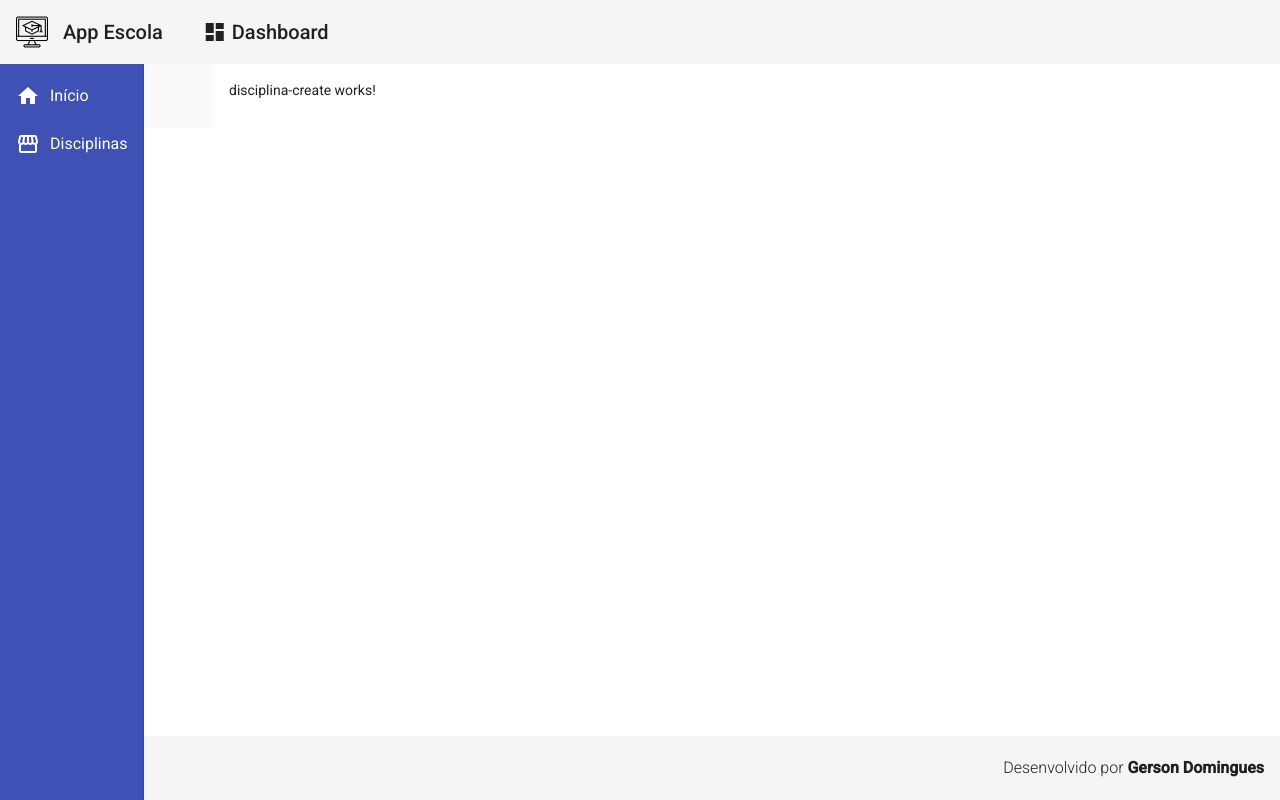
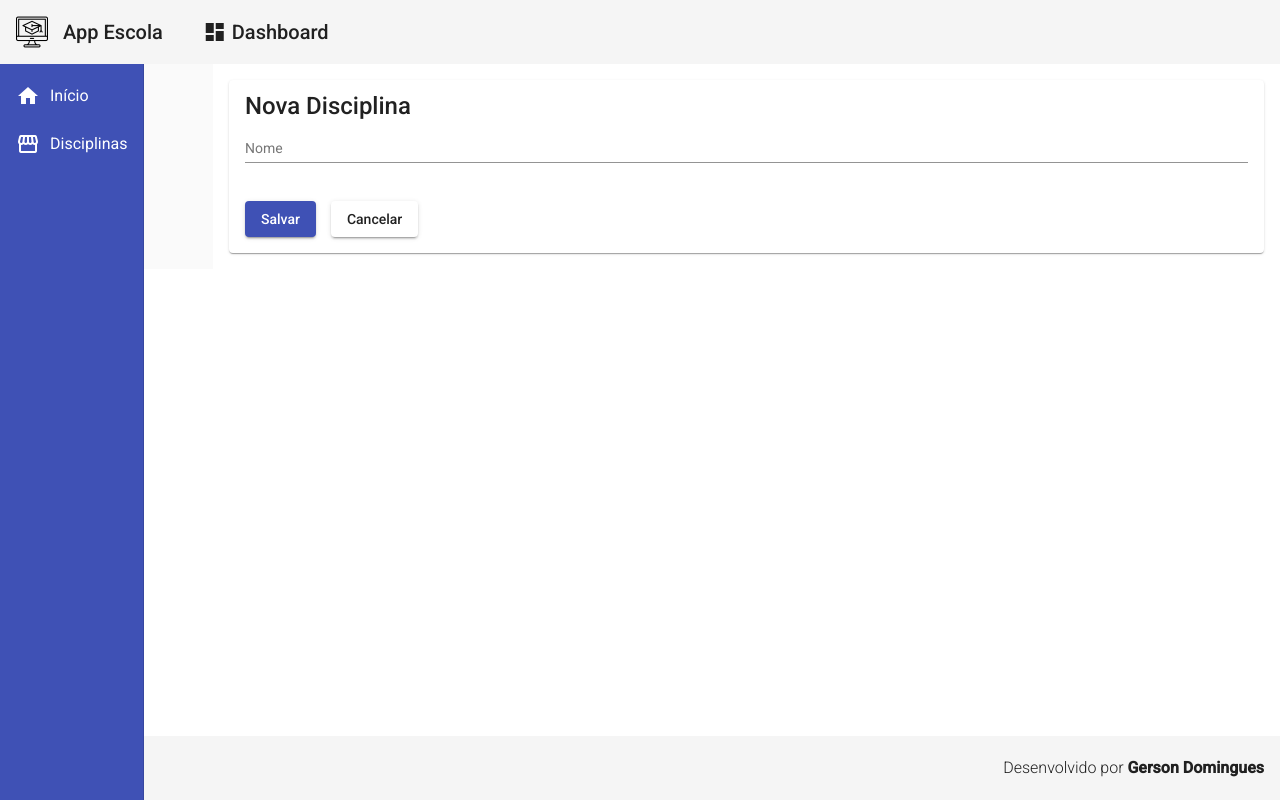
Before and after one commit to GersonDomingues/app-escola-angular, an Angular app: page /disciplinas/create in a window 1280 px wide. Built offline with nearby package versions, Linux system fonts and the light colour scheme.

Commit message:
"Inserindo uma nova Disciplina com Post"

```diff
--- a/src/app/app.module.ts
+++ b/src/app/app.module.ts
@@ -26,6 +26,7 @@ import { FormsModule} from '@angular/forms';
 import { MatFormFieldModule} from '@angular/material/form-field';
 import { MatInputModule} from '@angular/material/input';
 import { MatTableModule } from '@angular/material/table';
+import { MatSnackBarModule} from '@angular/material/snack-bar'
 
 
 @NgModule({
@@ -56,7 +57,8 @@ import { MatTableModule } from '@angular/material/table';
     MatInputModule,
     MatTableModule,
     MatPaginatorModule,
-    MatSortModule
+    MatSortModule,
+    MatSnackBarModule
 
   ],
   providers: [],
--- a/src/app/components/disciplina/disciplina-create/disciplina-create.component.css
+++ b/src/app/components/disciplina/disciplina-create/disciplina-create.component.css
@@ -0,0 +1,9 @@
+form{
+    display: flex;
+    flex-direction: column;
+}
+
+button{
+    margin: 20px 15px 0px 0px;
+
+}
--- a/src/app/components/disciplina/disciplina-create/disciplina-create.component.html
+++ b/src/app/components/disciplina/disciplina-create/disciplina-create.component.html
@@ -1 +1,16 @@
-<p>disciplina-create works!</p>
+<mat-card>
+    <mat-card-title>Nova Disciplina</mat-card-title>
+    <form>
+        <mat-form-field>
+            <input matInput placeholder="Nome" [(ngModel)]="obj.nome" name="nome">
+        </mat-form-field>
+    </form>
+    <button mat-raised-button (click)="createDisciplina()" color="primary">
+            Salvar
+    </button>
+
+    <button mat-raised-button (click)="cancel()">
+            Cancelar
+    </button>
+
+</mat-card>
--- a/src/app/components/disciplina/disciplina-create/disciplina-create.component.ts
+++ b/src/app/components/disciplina/disciplina-create/disciplina-create.component.ts
@@ -1,4 +1,7 @@
+import { Router } from '@angular/router';
 import { Component, OnInit } from '@angular/core';
+import { DisciplinaService } from '../disciplina.service';
+import { DisciplinaDTO } from '../disciplinaDTO.model';
 
 @Component({
   selector: 'app-disciplina-create',
@@ -7,9 +10,26 @@ import { Component, OnInit } from '@angular/core';
 })
 export class DisciplinaCreateComponent implements OnInit {
 
-  constructor() { }
+  obj: DisciplinaDTO = {
+    nome: ""
+  }
+  constructor(private disciplinaService: DisciplinaService,
+              private router: Router) { }
 
   ngOnInit(): void {
   }
 
+  createDisciplina(): void {
+    this.disciplinaService.create(this.obj).subscribe(() => {
+      this.disciplinaService.showMessage('Disciplina Criada com Sucesso...')
+      this.router.navigate(['/disciplinas'])
+
+    }
+    )
+  }
+
+  cancel(): void {
+    this.router.navigate(['/disciplinas'])
+  }
+
 }
--- a/src/app/components/disciplina/disciplina.service.ts
+++ b/src/app/components/disciplina/disciplina.service.ts
@@ -3,17 +3,27 @@ import { HttpClient } from '@angular/common/http';
 import { Injectable } from '@angular/core';
 import { Observable } from 'rxjs/internal/Observable';
 import { DisciplinaDTO } from './disciplinaDTO.model';
+import { MatSnackBar } from '@angular/material/snack-bar';
 
 @Injectable({
   providedIn: 'root'
 })
 export class DisciplinaService {
 
-  constructor(private http: HttpClient) {
+  constructor(private http: HttpClient, private snackBar: MatSnackBar) {
+  }
+  showMessage(msg: string): void {
+    this.snackBar.open(msg, 'X', {
+      duration: 3000,
+      horizontalPosition: "right",
+      verticalPosition: "top"
+    })
+  }
+  readFindAll() : Observable<DisciplinaDTO[]>  {
+    return this.http.get<DisciplinaDTO[]>(`${API_CONFIG.baseUrl}/disciplinas`);
   }
 
-
-  readFindAll() : Observable<DisciplinaDTO[]>  {
-    return this.http.get<DisciplinaDTO[]>(`${API_CONFIG.baseUrl}/disciplinas`);
+  create(obj: DisciplinaDTO): Observable<DisciplinaDTO> {
+    return this.http.post<DisciplinaDTO>(`${API_CONFIG.baseUrl}/disciplinas`, obj);
+  }
 }
-}
```
